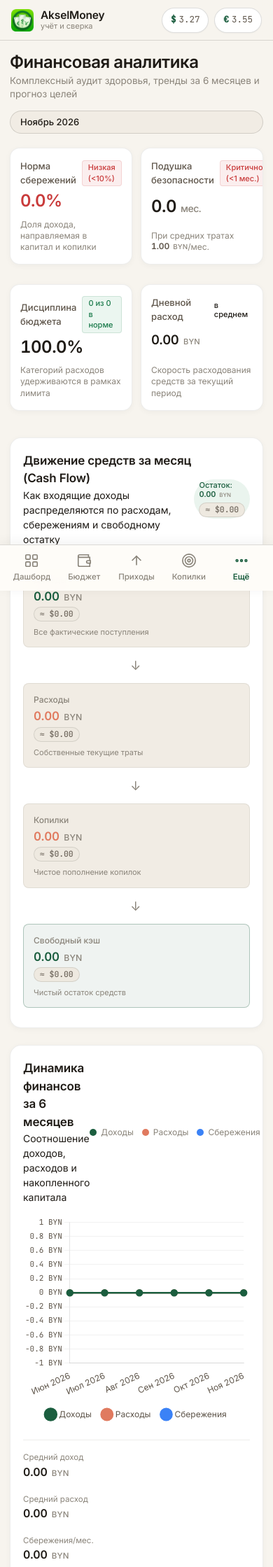
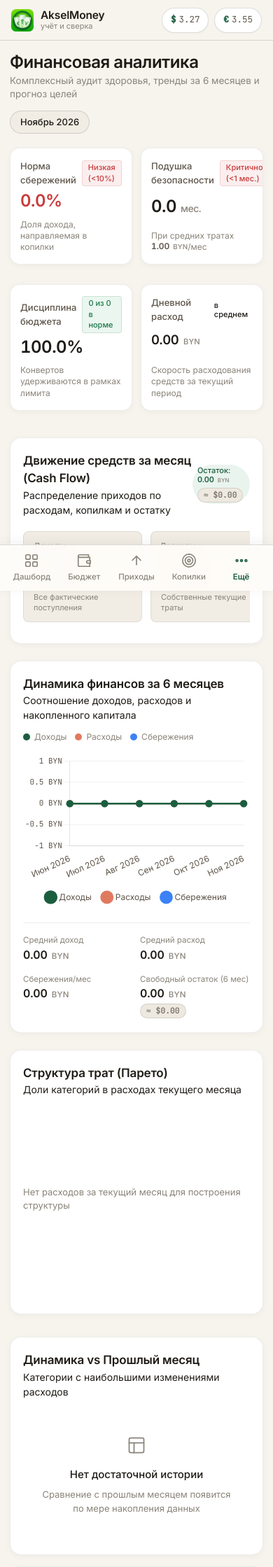
Before and after one commit to endarver-lgtm/finance, a Flask app: page /analytics/ in a window 390 px wide. Shown: the top 2239 px of the page at 70% size. Run offline with Flask 3, Linux system fonts and the light colour scheme; the visitor is signed in with stand-in values (Sample User, id 1); data comes from the database, SQL or seed files in the repository; data that the repository does not hold is empty.

Commit message:
style: Optimize mobile layout, contrast donut palette and compact health ribbon

```diff
--- a/static/css/style.css
+++ b/static/css/style.css
@@ -2978,18 +3001,24 @@ body.modal-open {
   margin-bottom: 24px;
 }
 
+.waterfall-scroll-container {
+  overflow-x: auto;
+  -webkit-overflow-scrolling: touch;
+  scroll-snap-type: x mandatory;
+  padding: 4px 2px 10px 2px;
+  scrollbar-width: thin;
+}
+
 .waterfall-flow {
   display: flex;
   align-items: stretch;
   gap: 12px;
-  overflow-x: auto;
-  padding: 8px 0;
+  min-width: min-content;
 }
 
 .waterfall-step {
-  flex: 1;
-  min-width: 170px;
-  padding: 14px;
+  flex: 0 0 170px;
+  padding: 12px 14px;
   border-radius: var(--radius-control);
   background-color: var(--surface-raised);
   border: 1px solid var(--hairline);
@@ -2997,6 +3026,7 @@ body.modal-open {
   flex-direction: column;
   justify-content: space-between;
   gap: 8px;
+  scroll-snap-align: start;
 }
 
 .waterfall-step-top {
@@ -3006,13 +3036,13 @@ body.modal-open {
 }
 
 .waterfall-step-label {
-  font-size: 12px;
+  font-size: 11.5px;
   font-weight: 500;
   color: var(--text-muted);
 }
 
 .waterfall-step-amt {
-  font-size: 17px;
+  font-size: 16px;
   font-weight: 600;
   font-family: 'JetBrains Mono', monospace;
 }
@@ -3037,15 +3067,11 @@ body.modal-open {
 .waterfall-step-desc {
   font-size: 11px;
   color: var(--text-muted);
-  line-height: 1.3;
+  line-height: 1.35;
 }
 
 .waterfall-arrow {
-  display: flex;
-  align-items: center;
-  color: var(--text-muted);
-  font-size: 18px;
-  padding: 0 4px;
+  display: none;
 }
 
 /* Wide Chart Card */
@@ -3058,9 +3084,87 @@ body.modal-open {
   max-height: 300px;
 }
 
-.chart-box--donut {
-  height: 240px;
-  max-height: 240px;
+/* Pareto Donut & Breakdown Legend */
+.donut-container {
+  display: flex;
+  align-items: center;
+  gap: 20px;
+  margin-top: 8px;
+}
+
+.donut-container .chart-box--donut {
+  flex: 0 0 200px;
+  height: 200px;
+  position: relative;
+}
+
+.donut-legend-list {
+  flex: 1;
+  min-width: 0;
+  display: flex;
+  flex-direction: column;
+  gap: 6px;
+  max-height: 220px;
+  overflow-y: auto;
+  padding-right: 4px;
+}
+
+.donut-legend-row {
+  display: flex;
+  align-items: center;
+  justify-content: space-between;
+  gap: 8px;
+  font-size: 12.5px;
+  padding: 4px 6px;
+  border-radius: var(--radius-sm, 6px);
+  transition: background-color 0.15s ease;
+}
+
+.donut-legend-row:hover {
+  background-color: var(--surface-raised);
+}
+
+.donut-legend-info {
+  display: flex;
+  align-items: center;
+  gap: 8px;
+  min-width: 0;
+}
+
+.donut-legend-dot {
+  width: 9px;
+  height: 9px;
+  border-radius: 50%;
+  flex-shrink: 0;
+  display: inline-block;
+}
+
+.donut-legend-name {
+  font-weight: 500;
+  color: var(--text-primary);
+  white-space: nowrap;
+  overflow: hidden;
+  text-overflow: ellipsis;
+}
+
+.donut-legend-values {
+  display: flex;
+  align-items: center;
+  gap: 8px;
+  flex-shrink: 0;
+  font-family: 'JetBrains Mono', monospace;
+}
+
+.donut-legend-pct {
+  font-size: 11.5px;
+  font-weight: 600;
+  color: var(--text-muted);
+}
+
+.donut-legend-amt {
+  font-size: 12px;
+  font-weight: 500;
+  color: var(--text-primary);
 }
 
 .chart-legend-pills {
@@ -3351,19 +3455,95 @@ body.modal-open {
   line-height: 1.5;
 }
 
-@media (max-width: 840px) {
-  .waterfall-flow {
-    flex-direction: column;
-  }
-  .waterfall-arrow {
-    transform: rotate(90deg);
-    align-self: center;
-  }
+.ai-section-head {
+  display: flex;
+  align-items: center;
+  justify-content: space-between;
+  gap: 12px;
+}
+
+.ai-head-text h2 {
+  font-size: 16px;
+  margin-bottom: 2px;
+}
+
+@media (max-width: 640px) {
+  /* Compact 3-Column Health Ribbon on Mobile */
   .health-ribbon {
+    display: grid;
+    grid-template-columns: repeat(3, 1fr);
+    gap: 10px 8px;
+    padding: 12px 14px;
+  }
+
+  .health-ribbon-item {
+    min-width: 0;
+  }
+
+  .health-ribbon-label {
+    font-size: 10.5px;
+  }
+
+  .health-ribbon-val {
+    font-size: 15px;
+  }
+
+  .health-ribbon-val-row {
+    flex-wrap: wrap;
+    gap: 4px;
+  }
+
+  .health-ribbon-action {
+    grid-column: 1 / -1;
+    margin-left: 0;
+    width: 100%;
+    justify-content: center;
+    padding: 8px 12px;
+    min-height: 38px;
+    background: var(--surface-raised);
+    border: 1px solid var(--hairline-strong);
+    border-radius: var(--radius-control);
+    margin-top: 4px;
+  }
+
+  /* Analytics Mobile Responsiveness */
+  .section-head--stackable,
+  .ai-section-head {
     flex-direction: column;
     align-items: flex-start;
-  }
-  .health-ribbon-item--action {
-    margin-left: 0;
-  }
-}
+    gap: 12px;
+  }
+
+  .ai-section-head button,
+  .section-head--stackable .chart-legend-pills {
+    align-self: flex-start;
+  }
+
+  .chart-box--large {
+    height: 220px;
+    max-height: 220px;
+  }
+
+  .stats-ribbon {
+    grid-template-columns: repeat(2, 1fr);
+    gap: 12px 10px;
+  }
+
+  /* Donut chart collapses vertically with breakdown below */
+  .donut-container {
+    flex-direction: column;
+    align-items: stretch;
+    gap: 14px;
+  }
+
+  .donut-container .chart-box--donut {
+    flex: 0 0 190px;
+    height: 190px;
+    width: 190px;
+    margin: 0 auto;
+  }
+
+  .donut-legend-list {
+    max-height: 260px;
+  }
+}
--- a/static/js/analytics.js
+++ b/static/js/analytics.js
@@ -69,7 +69,19 @@ function initAnalyticsCharts() {
     if (nonZeroIndices.length > 0) {
       const activeLabels = nonZeroIndices.map((i) => p.labels[i]);
       const activeValues = nonZeroIndices.map((i) => p.values[i]);
-      paretoChart = window.financeCharts.doughnut(paretoEl, activeLabels, activeValues);
+      const palette = window.PARETO_COLORS || [
+        '#2563eb', '#10b981', '#f59e0b', '#8b5cf6', '#ef4444',
+        '#06b6d4', '#ec4899', '#f97316', '#6366f1', '#14b8a6',
+        '#84cc16', '#64748b'
+      ];
+      const activeColors = nonZeroIndices.map((_, idx) => palette[idx % palette.length]);
+
+      paretoChart = window.financeCharts.doughnut(paretoEl, activeLabels, activeValues, activeColors);
+
+      // Colorize the dots in the legend list
+      document.querySelectorAll('.donut-legend-dot').forEach((dot, idx) => {
+        dot.style.backgroundColor = palette[idx % palette.length];
+      });
     } else {
       const emptyNote = document.createElement('div');
       emptyNote.className = 'chart-empty-note';
--- a/static/js/app.js
+++ b/static/js/app.js
@@ -193,9 +193,20 @@
     },
     doughnut(ctx, labels, values, colors) {
       const defaultColors = [
-        '#1b5e3f', '#2a8555', '#4aa374', '#79c29c', '#a8dfc2',
-        '#d4a373', '#e07a5f', '#3d5a80', '#98c1d9', '#6c757d'
+        '#2563eb', // Blue
+        '#10b981', // Emerald
+        '#f59e0b', // Amber
+        '#8b5cf6', // Violet
+        '#ef4444', // Red
+        '#06b6d4', // Cyan
+        '#ec4899', // Pink
+        '#f97316', // Orange
+        '#6366f1', // Indigo
+        '#14b8a6', // Teal
+        '#84cc16', // Lime
+        '#64748b'  // Slate
       ];
+      window.PARETO_COLORS = defaultColors;
       const total = values.reduce((a, b) => a + b, 0);
       return new Chart(ctx, {
         type: 'doughnut',
@@ -211,17 +222,11 @@
         },
         options: {
           responsive: true,
-          cutout: '68%',
+          maintainAspectRatio: false,
+          cutout: '66%',
           plugins: {
             legend: {
-              position: 'bottom',
-              labels: {
-                boxWidth: 10,
-                boxHeight: 10,
-                padding: 12,
-                font: { size: 11.5 },
-                usePointStyle: true,
-              },
+              display: false,
             },
             tooltip: {
               backgroundColor: '#1f1b16',
--- a/templates/analytics.html
+++ b/templates/analytics.html
@@ -9,8 +9,8 @@
     <h1>Финансовая аналитика</h1>
     <p class="muted">Комплексный аудит здоровья, тренды за 6 месяцев и прогноз целей</p>
   </div>
-  <div class="period-badge-chip">
-    <span>{{ period_caption }}</span>
+  <div class="header-actions">
+    <span class="period-badge-chip">{{ period_caption }}</span>
   </div>
 </header>
 
@@ -28,7 +28,7 @@
       {{ health.savings_rate }}%
     </div>
     <div class="kpi-sub">
-      <span>Доля дохода, направляемая в капитал и копилки</span>
+      <span>Доля дохода, направляемая в копилки</span>
     </div>
   </article>
 
@@ -44,7 +44,7 @@
       {{ health.runway_months }} <span class="kpi-val-unit">мес.</span>
     </div>
     <div class="kpi-sub">
-      <span>При средних тратах {{ money(health.avg_monthly_exp, 'BYN', false, false) }}/мес.</span>
+      <span>При средних тратах {{ money(health.avg_monthly_exp, 'BYN', false, false) }}/мес</span>
     </div>
   </article>
 
@@ -58,7 +58,7 @@
     </div>
     <div class="kpi-value">{{ health.adherence_pct }}%</div>
     <div class="kpi-sub">
-      <span>Категорий расходов удерживаются в рамках лимита</span>
+      <span>Конвертов удерживаются в рамках лимита</span>
     </div>
   </article>
 
@@ -80,12 +80,13 @@
   <div class="section-head">
     <div>
       <h2>Движение средств за месяц (Cash Flow)</h2>
-      <p class="section-desc">Как входящие доходы распределяются по расходам, сбережениям и свободному остатку</p>
+      <p class="section-desc">Распределение приходов по расходам, копилкам и остатку</p>
     </div>
     <span class="kpi-badge {% if waterfall.free_cash >= 0 %}kpi-badge--accent{% else %}kpi-badge--danger{% endif %}">
       Остаток: {{ money(waterfall.free_cash) }}
     </span>
   </div>
+  <div class="waterfall-scroll-container">
     <div class="waterfall-flow">
       {% for step in waterfall.steps %}
       <div class="waterfall-step waterfall-step--{{ step.type }}">
@@ -97,16 +98,14 @@
         </div>
         <div class="waterfall-step-desc">{{ step.desc }}</div>
       </div>
-    {% if not loop.last %}
-    <div class="waterfall-arrow">→</div>
-    {% endif %}
       {% endfor %}
+    </div>
   </div>
 </section>
 
 <!-- Секция: Тренды 6 месяцев -->
 <section class="card chart-card-wide">
-  <div class="section-head">
+  <div class="section-head section-head--stackable">
     <div>
       <h2>Динамика финансов за 6 месяцев</h2>
       <p class="section-desc">Соотношение доходов, расходов и накопленного капитала</p>
@@ -130,11 +129,11 @@
       <strong class="stat-ribbon-val">{{ money(trends.summary.avg_expense, 'BYN', false, false) }}</strong>
     </div>
     <div class="stat-ribbon-item">
-      <span class="stat-ribbon-label">Сбережения/мес.</span>
+      <span class="stat-ribbon-label">Сбережения/мес</span>
       <strong class="stat-ribbon-val">{{ money(trends.summary.avg_savings, 'BYN', false, false) }}</strong>
     </div>
     <div class="stat-ribbon-item">
-      <span class="stat-ribbon-label">Суммарный свободный кэш</span>
+      <span class="stat-ribbon-label">Свободный остаток (6 мес)</span>
       <strong class="stat-ribbon-val {% if trends.summary.total_free >= 0 %}text-accent{% else %}text-danger{% endif %}">
         {{ money(trends.summary.total_free) }}
       </strong>
@@ -144,7 +143,7 @@
 
 <!-- Секция: Структура расходов (Парето) и Сдвиги категорий -->
 <section class="two-col">
-  <!-- Структура трат (Парето) -->
+  <!-- Структура трат (Парето) с четким разделением цветов -->
   <article class="card">
     <div class="section-head">
       <div>
@@ -152,14 +151,33 @@
         <p class="section-desc">Доли категорий в расходах текущего месяца</p>
       </div>
     </div>
+    <div class="donut-container">
       <div class="chart-box chart-box--donut">
         <canvas id="paretoChart"></canvas>
+      </div>
+      <!-- Четкая цветовая раскладка категорий -->
+      <div class="donut-legend-list">
+        {% for c in shifts.categories %}
+        {% if c.spent_current > 0 %}
+        <div class="donut-legend-row">
+          <div class="donut-legend-info">
+            <span class="donut-legend-dot"></span>
+            <span class="donut-legend-name">{{ c.name }}</span>
+          </div>
+          <div class="donut-legend-values">
+            <span class="donut-legend-pct">{{ c.share }}%</span>
+            <span class="donut-legend-amt">{{ money(c.spent_current, 'BYN', false, false) }}</span>
+          </div>
+        </div>
+        {% endif %}
+        {% endfor %}
+      </div>
     </div>
     {% if shifts.pareto_core %}
     <div class="pareto-insight">
       <svg width="18" height="18" viewBox="0 0 24 24" fill="none" stroke="currentColor" stroke-width="2"><circle cx="12" cy="12" r="10"/><line x1="12" y1="16" x2="12" y2="12"/><line x1="12" y1="8" x2="12.01" y2="8"/></svg>
       <span>
-        <strong>Ядро расходов:</strong> категории <em>{{ shifts.pareto_core|join(', ') }}</em> формируют ~80% ваших трат. Оптимизация именно этих статей даст наибольший эффект.
+        <strong>Ядро расходов:</strong> <em>{{ shifts.pareto_core|join(', ') }}</em> формируют ~80% ваших трат.
       </span>
     </div>
     {% endif %}
@@ -243,28 +261,28 @@
         </div>
         <span class="badge {% if g.pct >= 100 %}badge-ok{% elif g.deadline_status == 'behind' %}badge-danger{% elif g.deadline_status == 'on_track' %}badge-ok{% else %}badge-neutral{% endif %}">
           {% if g.pct >= 100 %}
-          Цель достигнута!
+          Достигнуто!
           {% elif g.deadline_status == 'on_track' %}
           В графике
           {% elif g.deadline_status == 'behind' %}
-          Отстаёт от дедлайна
+          Отстаёт
           {% else %}
           {{ g.pct }}%
           {% endif %}
         </span>
       </div>
 
-      <div class="progress-track" style="margin: 14px 0 10px 0;">
+      <div class="progress-track" style="margin: 12px 0 8px 0;">
         <div class="progress-fill {% if g.pct >= 100 %}progress-fill--ok{% elif g.deadline_status == 'behind' %}progress-fill--danger{% else %}progress-fill--accent{% endif %}" style="width: {{ [g.pct, 100]|min }}%"></div>
       </div>
 
       <div class="goal-forecast-meta">
         <div>
           <span class="muted">Темп:</span>
-          <strong>~{{ money(g.monthly_pace, 'BYN', false, false) }}/мес.</strong>
+          <strong>~{{ money(g.monthly_pace, 'BYN', false, false) }}/мес</strong>
         </div>
         <div>
-          <span class="muted">Ориентир финиша (ETA):</span>
+          <span class="muted">Ориентир (ETA):</span>
           <strong class="{% if g.deadline_status == 'behind' %}text-danger{% else %}text-accent{% endif %}">
             {{ g.eta_date or '—' }}
           </strong>
@@ -280,14 +298,14 @@
 
 <!-- Секция: Умные инсайты и ИИ-Аналитик -->
 <section class="card ai-card">
-  <div class="section-head">
+  <div class="section-head ai-section-head">
     <div class="ai-head-brand">
       <div class="ai-sparkle-icon">
-        <svg width="20" height="20" viewBox="0 0 24 24" fill="none" stroke="currentColor" stroke-width="2"><path d="m12 3-1.912 5.813a2 2 0 0 1-1.275 1.275L3 12l5.813 1.912a2 2 0 0 1 1.275 1.275L12 21l1.912-5.813a2 2 0 0 1 1.275-1.275L21 12l-5.813-1.912a2 2 0 0 1-1.275-1.275L12 3Z"/></svg>
+        <svg width="18" height="18" viewBox="0 0 24 24" fill="none" stroke="currentColor" stroke-width="2"><path d="m12 3-1.912 5.813a2 2 0 0 1-1.275 1.275L3 12l5.813 1.912a2 2 0 0 1 1.275 1.275L12 21l1.912-5.813a2 2 0 0 1 1.275-1.275L21 12l-5.813-1.912a2 2 0 0 1-1.275-1.275L12 3Z"/></svg>
       </div>
-      <div>
-        <h2>Финансовый ассистент и инсайты</h2>
-        <p class="section-desc">Автоматический аудит узких мест и персональные рекомендации</p>
+      <div class="ai-head-text">
+        <h2>Финансовый ассистент</h2>
+        <p class="section-desc">Умные инсайты и персональный аудит</p>
       </div>
     </div>
     <button type="button" class="btn btn-secondary btn-sm" id="btnRefreshAi">
@@ -340,5 +358,5 @@ window.analyticsData = {
   }
 };
 </script>
-<script src="{{ url_for('static', filename='js/analytics.js') }}" defer></script>
+<script src="{{ url_for('static', filename='js/analytics.js') }}?v=2" defer></script>
 {% endblock %}
--- a/templates/base.html
+++ b/templates/base.html
@@ -20,7 +20,7 @@
   <link rel="preconnect" href="https://fonts.googleapis.com">
   <link rel="preconnect" href="https://fonts.gstatic.com" crossorigin>
   <link href="https://fonts.googleapis.com/css2?family=Inter:wght@400;500;600&family=JetBrains+Mono:wght@400;500&display=swap" rel="stylesheet">
-  <link rel="stylesheet" href="{{ url_for('static', filename='css/style.css') }}?v=7">
+  <link rel="stylesheet" href="{{ url_for('static', filename='css/style.css') }}?v=8">
   <script src="https://cdn.jsdelivr.net/npm/chart.js@4.4.3/dist/chart.umd.min.js" defer></script>
   {% block head %}{% endblock %}
 </head>
@@ -239,7 +239,7 @@
       }, false);
     }
   </script>
-  <script src="{{ url_for('static', filename='js/app.js') }}" defer></script>
+  <script src="{{ url_for('static', filename='js/app.js') }}?v=2" defer></script>
   {% block scripts %}{% endblock %}
 </body>
 </html>
```
Also changed, not shown: other parts of static/css/style.css (+30 -7 lines), templates/dashboard.html (+12 -15 lines). Lines whose indentation alone changed are shown as unchanged.
